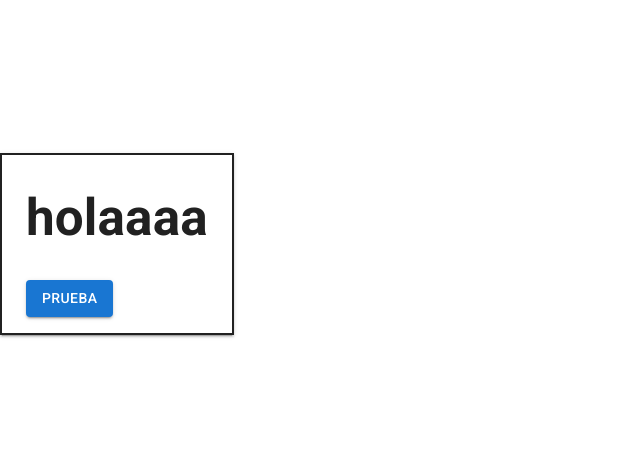
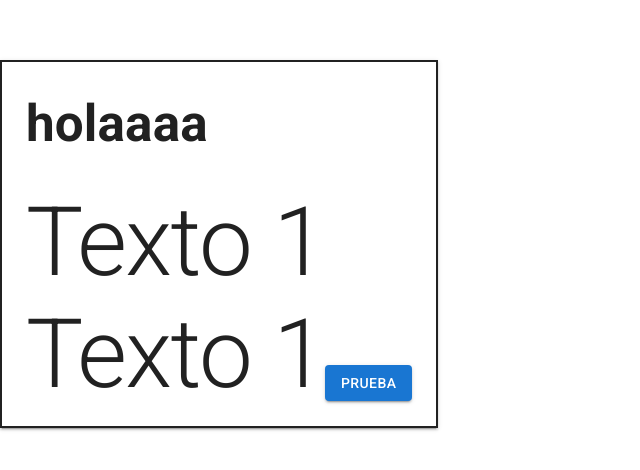
Before and after one commit to carlosbotero22/React-MaterialUI, a React (Vite) app: page / in a window 1280 px wide. Shown: the part 156-626 px from the top of the page, without its empty margins (0-640 px from the left). Built offline with nearby package versions, Linux system fonts and the light colour scheme.

Commit message:
Tipografia y System Props

```diff
--- a/src/App.jsx
+++ b/src/App.jsx
@@ -1,9 +1,12 @@
-import { Button, Container } from "@mui/material"
+import { Button, Container, Typography } from "@mui/material"
 
 export default function App() {
   return (
     <Container sx={{border: 2, boxShadow: 2, pb: 2}}>
       <h1>holaaaa</h1>
+      <Typography variant="h1">Texto 1</Typography>
+      <Typography variant="h1" component="span" textAlign="center">Texto 1</Typography>
+
       <Button variant="contained">PRUEBA</Button>
     </Container>
   )
```
